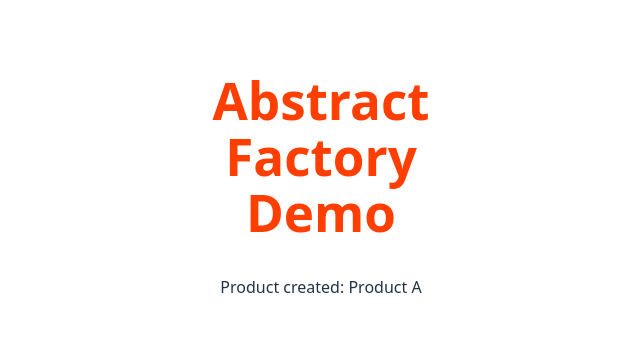
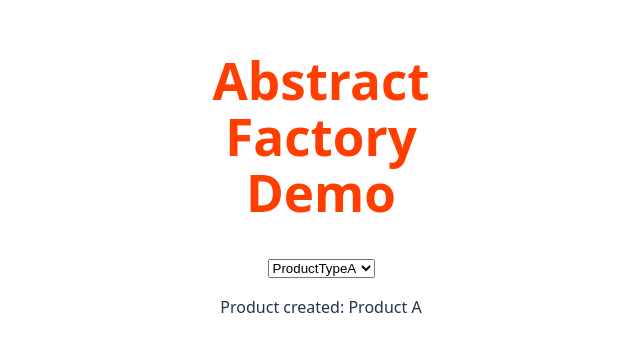
Before and after one commit to m-housni/abstract-factory-demo, a Svelte app: page / in a window 1280 px wide. Shown: the part 224-576 px from the top of the page, without its empty margins (319-959 px from the left). Built offline with nearby package versions, Linux system fonts and the light colour scheme.

Commit message:
feat: add product type selection to dynamically create products

```diff
--- a/src/App.svelte
+++ b/src/App.svelte
@@ -3,15 +3,27 @@
   import { createFactory } from './factory';
 
   let product;
+  let selectedProductType = 'ProductTypeA';
+
+  const productTypes = ['ProductTypeA', 'ProductTypeB', 'ProductTypeC'];
+
+  function createProduct() {
+    const factory = createFactory(selectedProductType);
+    product = factory.createProduct();
+  }
 
   onMount(() => {
-    const factory = createFactory('ProductTypeA');
-    product = factory.createProduct();
+    createProduct();
   });
 </script>
 
 <main>
   <h1>Abstract Factory Demo</h1>
+  <select bind:value={selectedProductType} on:change={createProduct}>
+    {#each productTypes as type}
+      <option value={type}>{type}</option>
+    {/each}
+  </select>
   {#if product}
     <p>Product created: {product.name}</p>
   {/if}
```
